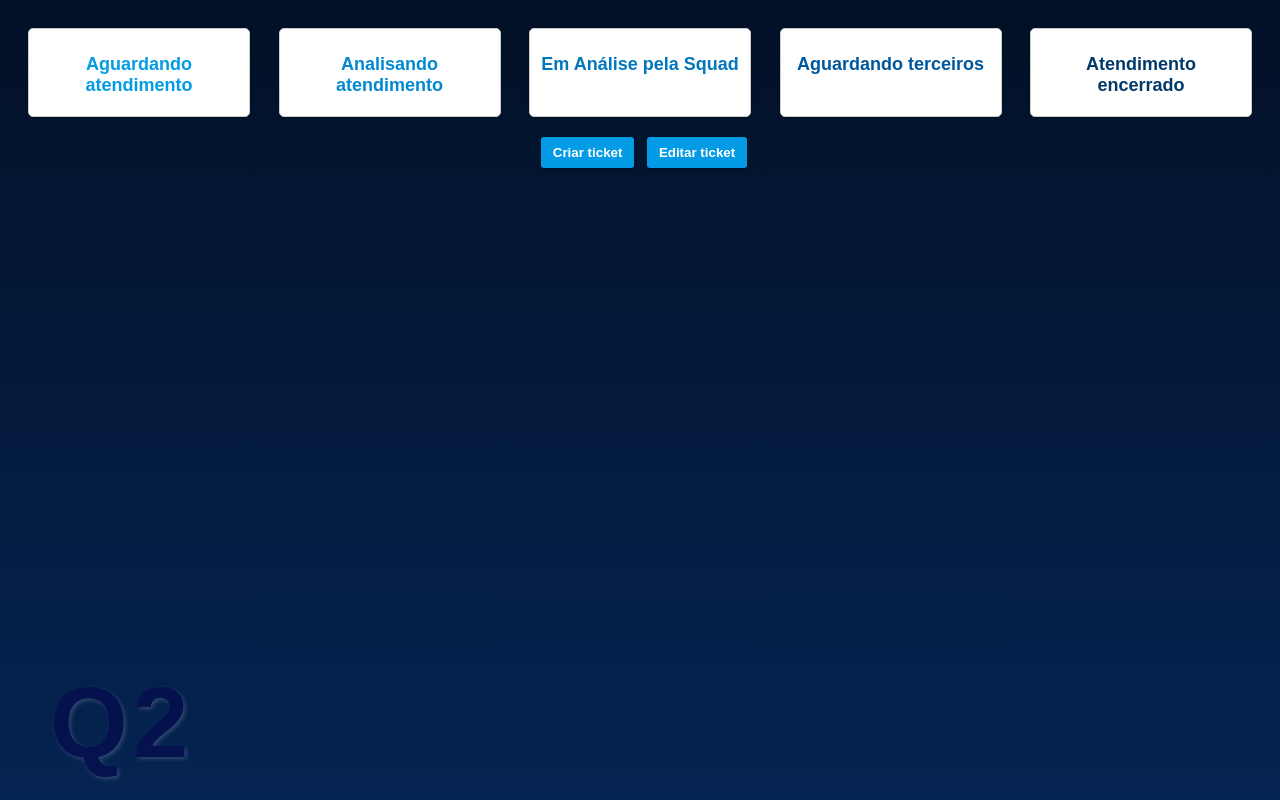
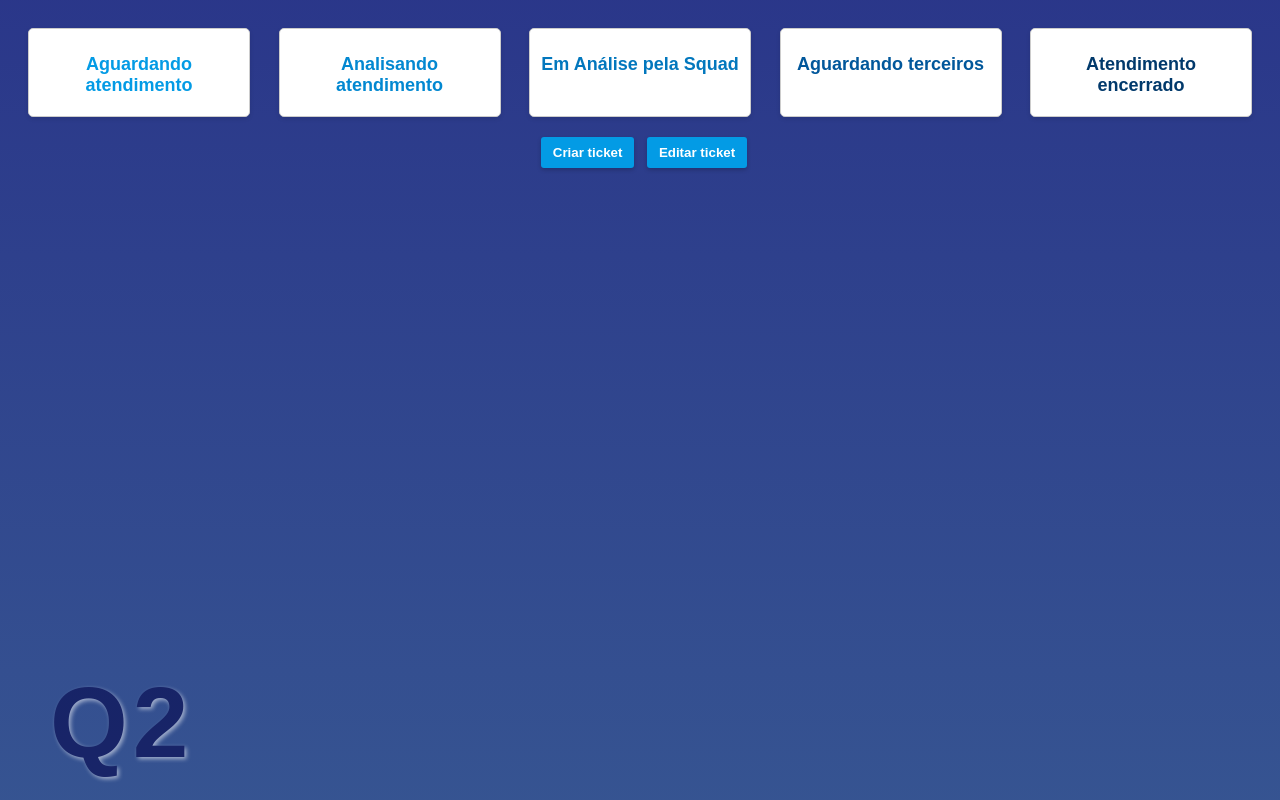
Before and after one commit to ederjunqueira/projectKanban, a plain HTML site: page index.html in a window 1280 px wide. Drawn offline with Linux system fonts and the light colour scheme.

Commit message:
Update index.html

```diff
--- a/index.html
+++ b/index.html
@@ -6,8 +6,8 @@
   <style>
     body {
       font-family: Arial, sans-serif;
-      background: linear-gradient(to bottom, #000000, #052555);
-      background-size: 150% 1500px;
+      background: linear-gradient(to bottom, #1d1681, #3a5e94);
+      background-size: 150% 2000px;
       background-repeat: no-repeat;
       background-position: center center;
       color: #05074e;
@@ -24,7 +24,7 @@
       font-weight: bold;
       letter-spacing: 5px;
       opacity: 0.6;
-      text-shadow: 2px 2px 4px rgba(255, 255, 255, 0.3);
+      text-shadow: 2px 2px 4px rgba(255, 255, 255, 0.911);
     }
 
     #board {
```
